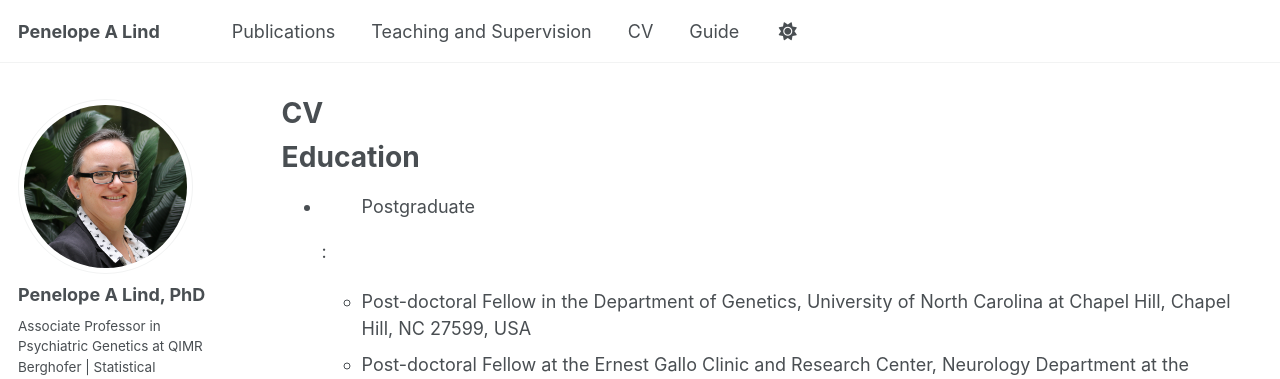
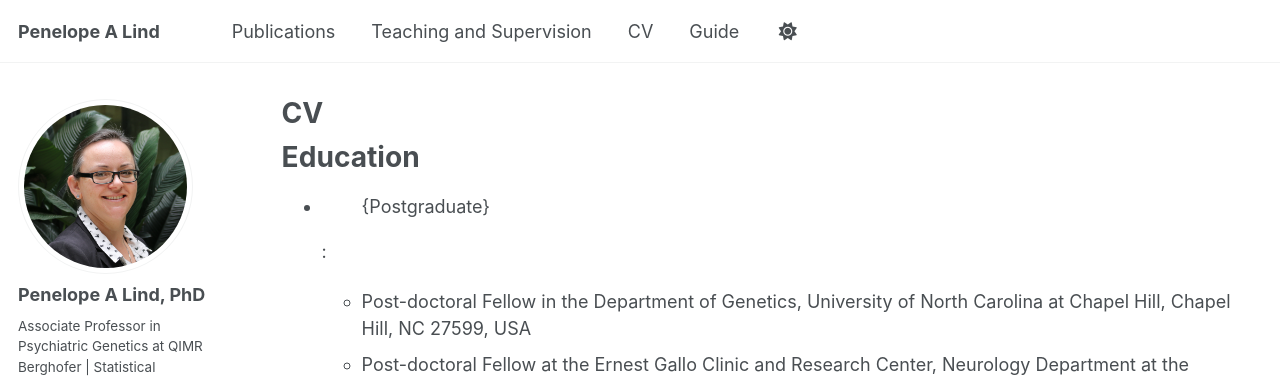
Before and after one commit to penelopelind/penelopelind.github.io, a Jekyll site: the page built from _pages/cv.md, in a window 1280 px wide and 900 px high. Shown: the top 379 px of the window. Built offline with Jekyll 4.4.1, drawn with Linux system fonts in a browser that asks for light colours; some web fonts are replaced; a script that is not in the unit is left out.

Commit message:
Update cv.md

```diff
--- a/_pages/cv.md
+++ b/_pages/cv.md
@@ -11,7 +11,7 @@ redirect_from:
 
 Education
 ======
-* <ul>Postgraduate</ul>:
+* <ul>{Postgraduate}</ul>:
   * Post-doctoral Fellow in the Department of Genetics, University of North Carolina at Chapel Hill, Chapel Hill, NC 27599, USA
   * Post-doctoral Fellow at the Ernest Gallo Clinic and Research Center, Neurology Department at the University of California, San Francisco, Emeryville, CA 94608, USA
 
@@ -138,8 +138,8 @@ Publications
     {% include archive-single-cv.html %}
   {% endfor %}</ul>
 
- Talks
- ======
+Talks
+======
   <ul>{% for post in site.talks reversed %}
     {% include archive-single-talk-cv.html  %}
   {% endfor %}</ul>
```
